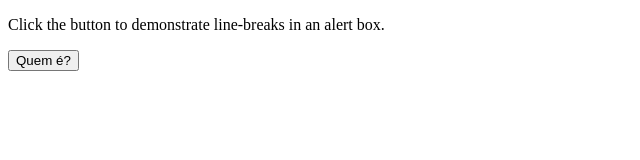
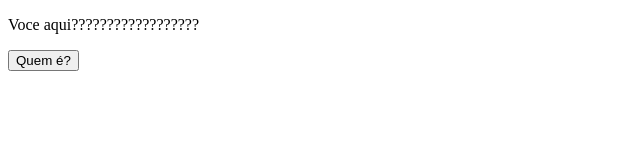
Before and after one commit to gabrielvf1/francato, a plain HTML site: page index.html in a window 1280 px wide. Shown: the whole page, without its empty margins (0-640 px from the left). Drawn offline with Linux system fonts and the light colour scheme.

Commit message:
Update index.html

```diff
--- a/index.html
+++ b/index.html
@@ -2,7 +2,7 @@
 <html>
 <body>
 
-<p>Click the button to demonstrate line-breaks in an alert box.</p>
+<p>Voce aqui??????????????????</p>
 
 <button onclick="myFunction()">Quem é?</button>
 
```
